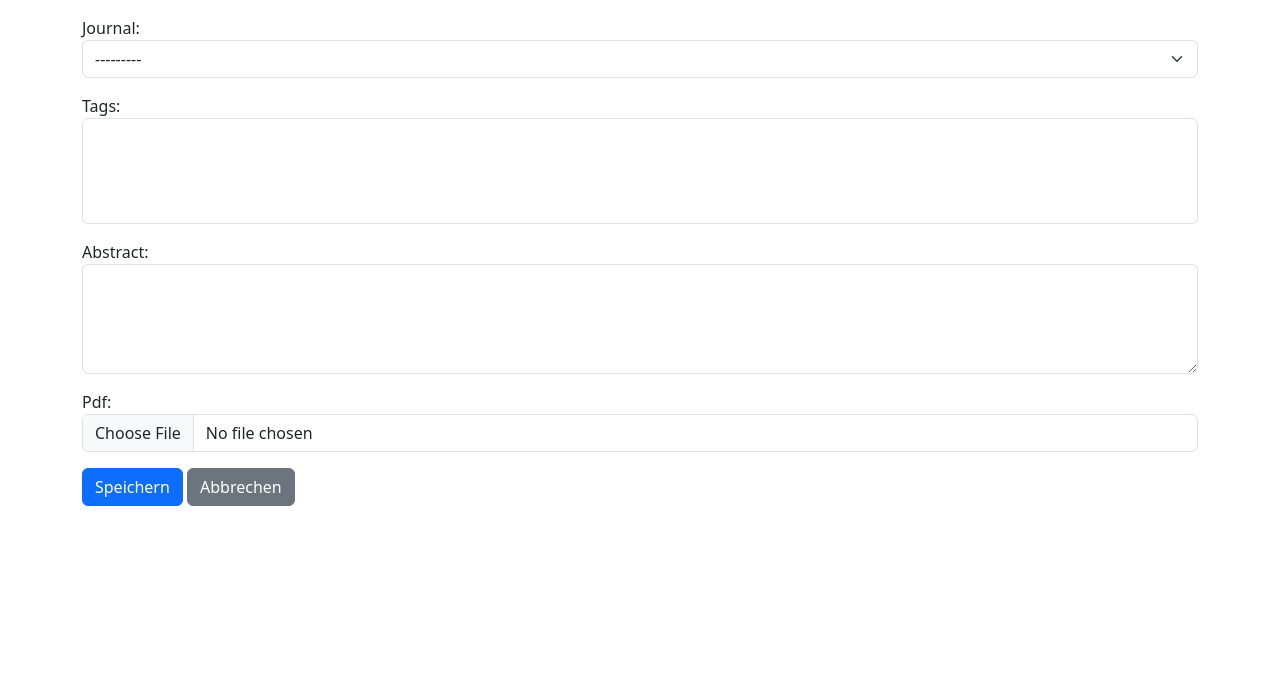
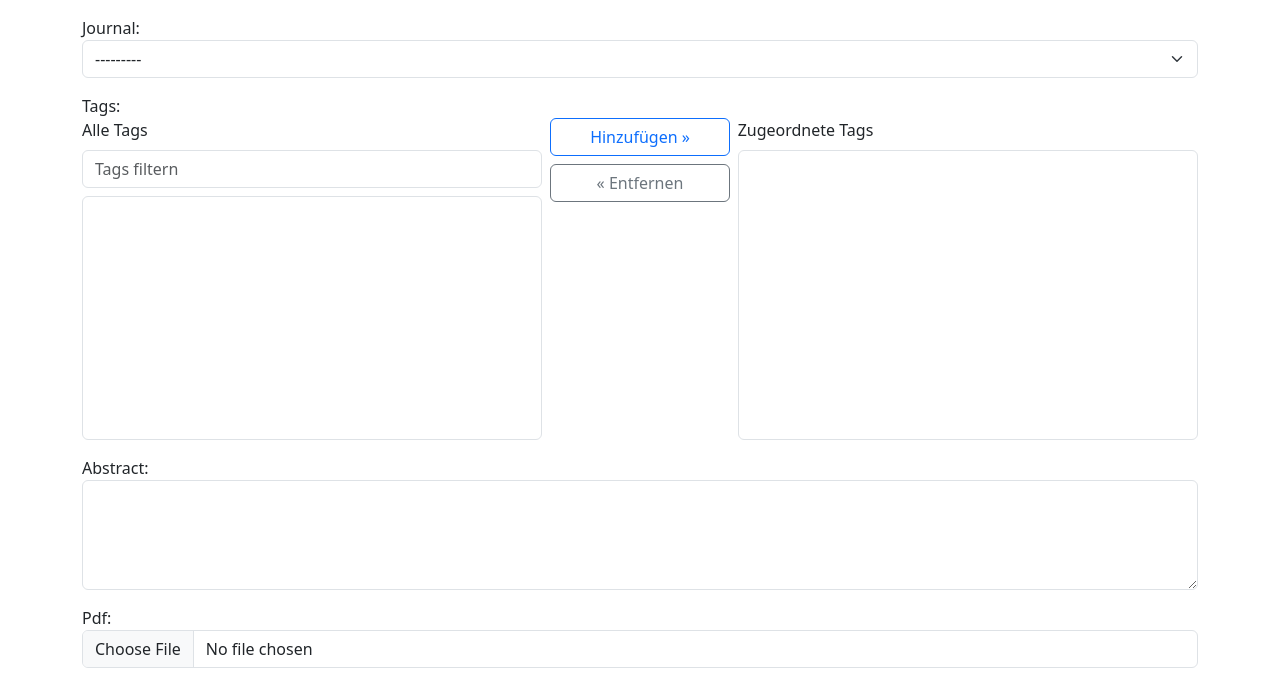
Before and after one commit to sklarmann/SimpleLiteratureManager, a Django app: page /publications/add/ in a window 1280 px wide. Shown: the part 724-1404 px from the top of the page. Before the commit the page ends 1230 px from the top, so only its background shows below. Run offline with Django 5.2, Linux system fonts and the light colour scheme; data that the repository does not hold is empty.

Commit message:
Add dual list selection for tags

```diff
--- a/SimpleLiteratureManager/library/templates/publication_form.html
+++ b/SimpleLiteratureManager/library/templates/publication_form.html
@@ -74,7 +74,33 @@
 
     <div class="mb-3">
         {{ form.tags.label_tag }}
+        <div class="row g-2 align-items-start">
+            <div class="col-md-5">
+                <label for="available-tags" class="form-label">Alle Tags</label>
+                <input
+                    type="text"
+                    id="tag-filter"
+                    class="form-control mb-2"
+                    placeholder="Tags filtern"
+                />
+                <select multiple class="form-select" size="10" id="available-tags"></select>
+            </div>
+            <div class="col-md-2 d-flex flex-column align-items-center justify-content-center gap-2">
+                <button type="button" class="btn btn-outline-primary w-100" id="add-tag">
+                    Hinzufügen &raquo;
+                </button>
+                <button type="button" class="btn btn-outline-secondary w-100" id="remove-tag">
+                    &laquo; Entfernen
+                </button>
+            </div>
+            <div class="col-md-5">
+                <label for="selected-tags" class="form-label">Zugeordnete Tags</label>
+                <select multiple class="form-select" size="12" id="selected-tags"></select>
+            </div>
+        </div>
+        <div class="d-none">
             {{ form.tags }}
+        </div>
         {% for error in form.tags.errors %}
             <div class="text-danger small">{{ error }}</div>
         {% endfor %}
@@ -106,14 +132,22 @@
 
 <script>
     (function () {
-        const hiddenSelect = document.getElementById("id_authors");
-        const availableSelect = document.getElementById("available-authors");
-        const selectedSelect = document.getElementById("selected-authors");
-        const filterInput = document.getElementById("author-filter");
-        const addButton = document.getElementById("add-author");
-        const removeButton = document.getElementById("remove-author");
+        const setupDualList = ({
+            hiddenSelectId,
+            availableSelectId,
+            selectedSelectId,
+            filterInputId,
+            addButtonId,
+            removeButtonId,
+        }) => {
+            const hiddenSelect = document.getElementById(hiddenSelectId);
+            const availableSelect = document.getElementById(availableSelectId);
+            const selectedSelect = document.getElementById(selectedSelectId);
+            const filterInput = document.getElementById(filterInputId);
+            const addButton = document.getElementById(addButtonId);
+            const removeButton = document.getElementById(removeButtonId);
 
-        if (!hiddenSelect) {
+            if (!hiddenSelect || !availableSelect || !selectedSelect) {
                 return;
             }
 
@@ -123,7 +157,7 @@
                 availableSelect.innerHTML = "";
                 selectedSelect.innerHTML = "";
 
-            const filterValue = filterInput.value.toLowerCase();
+                const filterValue = filterInput?.value.toLowerCase() || "";
 
                 allOptions.forEach((option) => {
                     const targetSelect = option.selected ? selectedSelect : availableSelect;
@@ -137,7 +171,7 @@
                 });
             };
 
-        const moveOptions = (fromSelect, toSelect, markSelected) => {
+            const moveOptions = (fromSelect, markSelected) => {
                 const selectedOptions = Array.from(fromSelect.selectedOptions);
                 if (!selectedOptions.length) {
                     return;
@@ -152,17 +186,38 @@
                 renderLists();
             };
 
-        addButton?.addEventListener("click", () => moveOptions(availableSelect, selectedSelect, true));
-        removeButton?.addEventListener("click", () => moveOptions(selectedSelect, availableSelect, false));
+            addButton?.addEventListener("click", () => moveOptions(availableSelect, true));
+            removeButton?.addEventListener("click", () => moveOptions(selectedSelect, false));
             filterInput?.addEventListener("input", renderLists);
 
             document.querySelector("form")?.addEventListener("submit", () => {
                 Array.from(hiddenSelect.options).forEach((option) => {
-                option.selected = allOptions.some((opt) => opt.value === option.value && opt.selected);
+                    option.selected = allOptions.some(
+                        (opt) => opt.value === option.value && opt.selected,
+                    );
                 });
             });
 
             renderLists();
+        };
+
+        setupDualList({
+            hiddenSelectId: "id_authors",
+            availableSelectId: "available-authors",
+            selectedSelectId: "selected-authors",
+            filterInputId: "author-filter",
+            addButtonId: "add-author",
+            removeButtonId: "remove-author",
+        });
+
+        setupDualList({
+            hiddenSelectId: "id_tags",
+            availableSelectId: "available-tags",
+            selectedSelectId: "selected-tags",
+            filterInputId: "tag-filter",
+            addButtonId: "add-tag",
+            removeButtonId: "remove-tag",
+        });
     })();
 </script>
 
```
Lines whose indentation alone changed are shown as unchanged.
